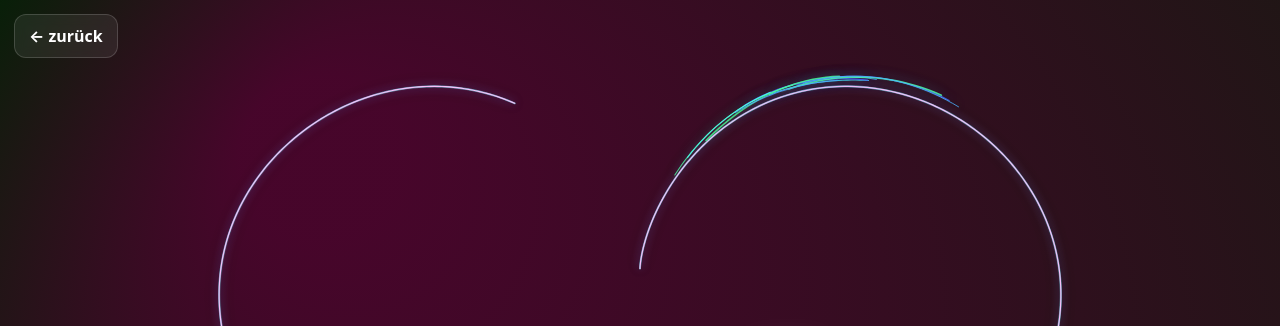
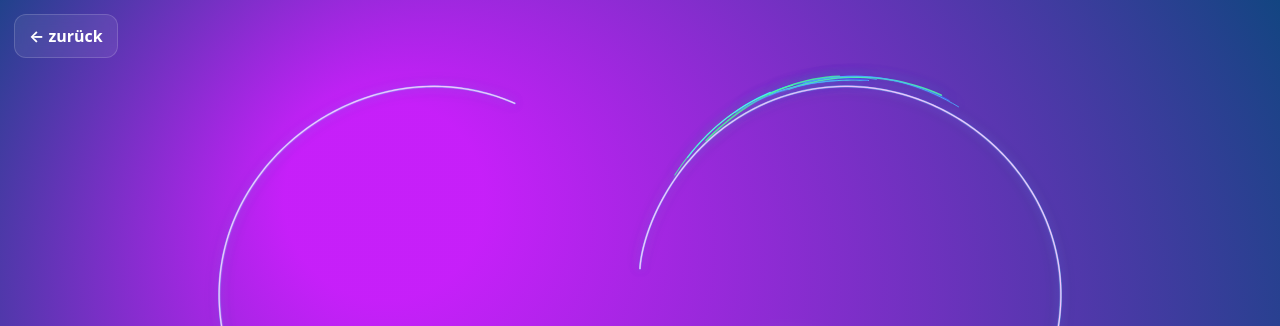
Before and after one commit to ABNxSAHAR/sweet-heart, a plain HTML site: page yes.html in a window 1280 px wide. Shown: the top 326 px of the page. Drawn offline with Linux system fonts and the light colour scheme; animation ran at ten frames a second.

Commit message:
Update yes.html

```diff
--- a/yes.html
+++ b/yes.html
@@ -80,10 +80,13 @@
     const base=Math.min(w,h)/34;
 
     bgHue=(bgHue+0.12)%360;
-    const bg=ctx.createRadialGradient(w*0.25,h*0.2,80,w*0.8,h*0.9,Math.max(w,h));
-    bg.addColorStop(0,`hsla(${(bgHue+320)%360},85%,15%,0.9)`);
-    bg.addColorStop(1,`hsla(${(bgHue+120)%360},92%,7%,1)`);
-    ctx.fillStyle=bg; ctx.fillRect(0,0,w,h);
+const bg=ctx.createRadialGradient(w*0.3,h*0.25,100,w*0.7,h*0.8,Math.max(w,h)*1.2);
+bg.addColorStop(0,`hsla(${(bgHue+280)%360},95%,55%,0.8)`);
+bg.addColorStop(0.5,`hsla(${(bgHue+200)%360},90%,25%,0.9)`);
+bg.addColorStop(1,`hsla(${(bgHue+120)%360},90%,12%,1)`);
+ctx.fillStyle=bg;
+ctx.fillRect(0,0,w,h);
+
 
     const targetProg=Math.min(1, elapsed/3600);
     const tempo=0.06+0.04*(0.5+0.5*Math.sin(ts*0.0013));
```
